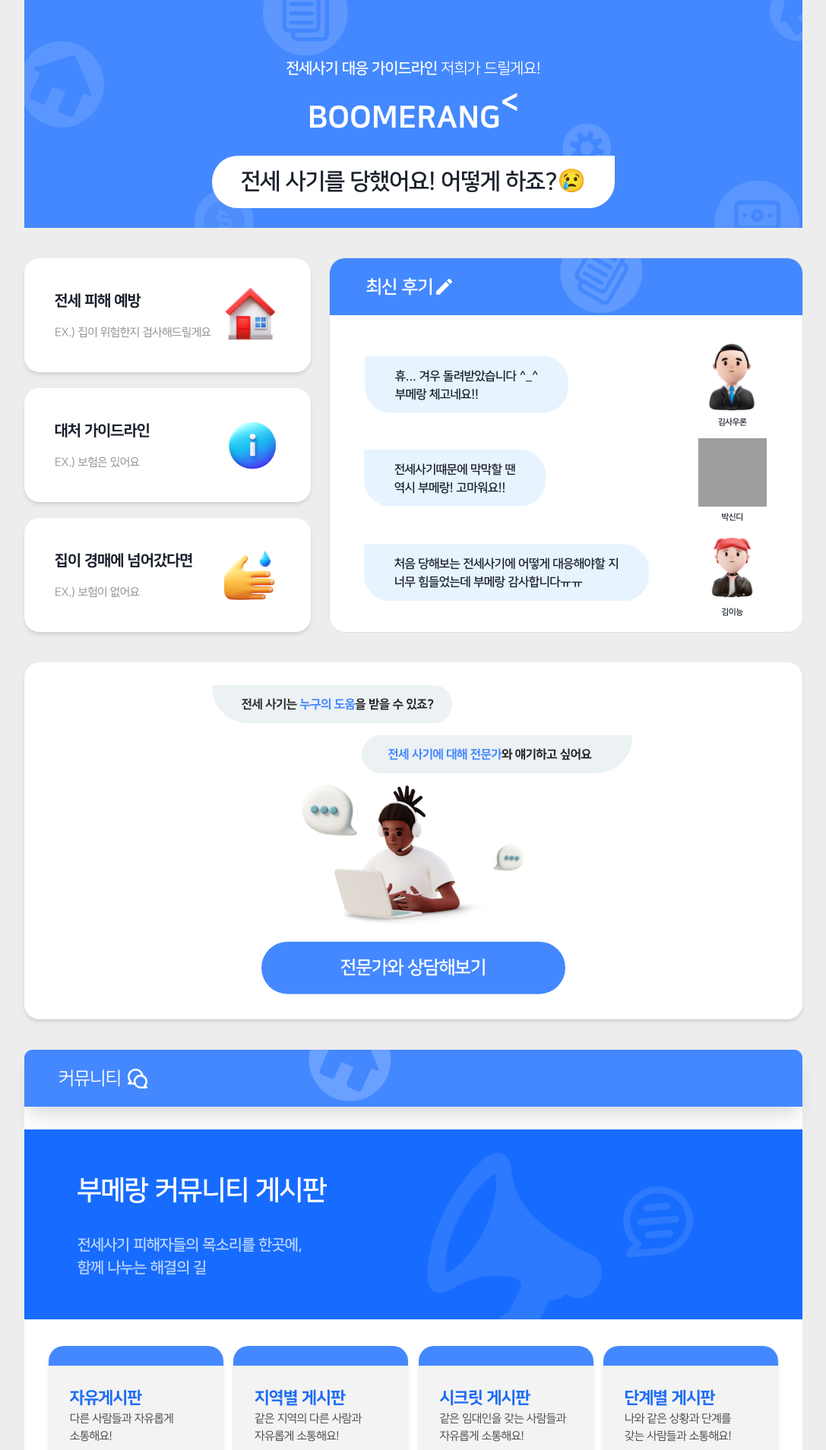
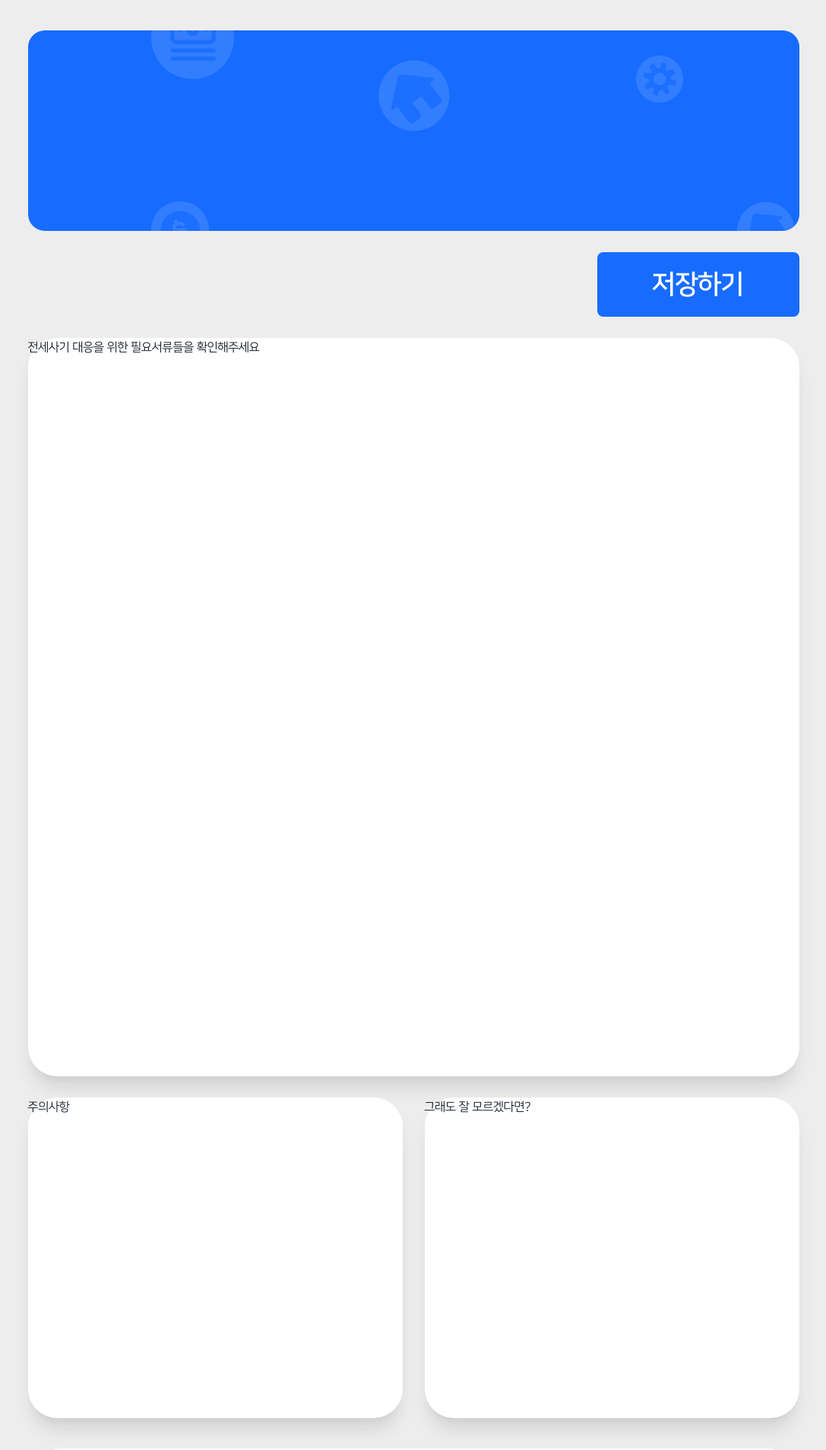
Before and after one commit to kakao-tech-campus-2nd-step3/Team11_FE, a React (Vite) app: page /guideline in a window 1280 px wide. Before the commit this address led to /. Shown: the top 1909 px of the page at 76% size, without its empty margins (96-1183 px from the left). Built offline with nearby package versions, Linux system fonts and the light colour scheme; grey boxes are pictures that could not be loaded.

Commit message:
feat: 가이드라이드 페이지 레이아웃 구현
- Guideline 컴포넌트에서는 가이드라인 페이지의 레이아웃이 한 번에 보이도록 w,h,m 등 레이아웃 관련 값을 Guideline에 배치

```diff
--- /dev/null
+++ b/src/pages/Guideline/index.module.css
@@ -0,0 +1,20 @@
+@keyframes floatrotate {
+    0% {
+        transform: translate(145px, -50px);
+    }
+    50% {
+        transform: translate(150px, -45px);
+    }
+    100% {
+        transform: translate(145px, -50px);
+    }
+}
+
+.guideline {
+    overflow: hidden;
+}
+
+.guideline>svg {
+    animation: floatrotate 4s ease-in-out infinite;
+    /*transform: translate(145px, -50px);*/
+}
--- /dev/null
+++ b/src/pages/Guideline/index.tsx
@@ -0,0 +1,103 @@
+import { BasicLayout } from '@components/commons/BasicLayout';
+
+import React from 'react';
+
+import { BoomerangColors } from '@/utils/colors';
+import { Box, Button, Flex, Text } from '@chakra-ui/react';
+import ProgressBg from '@images/progressBg.svg?react';
+
+import styles from './index.module.css';
+
+export const Guideline = () => (
+  <BasicLayout maxW={1015}>
+    <GuidelineProgressBar mt={10} h={264} />
+    <GuidelineSaveButton w={266} h={85} m="28px 0 28px calc(100% - 266px)" />
+    <GuidelineChecklist h={972} mb={7} />
+    <Flex h={422} justifyContent="space-between" mb={10}>
+      <GuidelineWarning w={493} h={422} />
+      <GuidelineNavHelp w={493} h={422} />
+    </Flex>
+    <GuidelineStatistics h={652} mb={8} />
+    <GuidelineCloseBanner h={302} mb={24} />
+  </BasicLayout>
+);
+
+const GuidelineProgressBar: React.FC<{ mt: number; h: number }> = ({
+  mt,
+  h,
+}) => (
+  <Box
+    className={styles.guideline}
+    mt={mt}
+    h={h}
+    bg={'#176CFF'}
+    borderRadius={22}
+  >
+    <ProgressBg opacity={0.12} />
+  </Box>
+);
+
+const GuidelineSaveButton: React.FC<{
+  w: number;
+  h: number;
+}> = ({ w, h, m }) => (
+  <Button bg={'#176CFF'} borderRadius={8} w={w} h={h} m={m}>
+    <Text color={BoomerangColors.white} fontWeight={700} fontSize={'35px'}>
+      저장하기
+    </Text>
+  </Button>
+);
+
+const GuidelineChecklist: React.FC<{ h: number; mb: number }> = ({ h, mb }) => (
+  <Box
+    boxShadow={'xl'}
+    h={h}
+    mb={mb}
+    bg={BoomerangColors.white}
+    borderRadius={38}
+  >
+    전세사기 대응을 위한 필요서류들을 확인해주세요
+  </Box>
+);
+
+const GuidelineWarning: React.FC<{ w: number; h: number }> = ({ w, h }) => (
+  <Box
+    borderRadius={38}
+    bg={BoomerangColors.white}
+    w={w}
+    h={h}
+    boxShadow={'xl'}
+  >
+    주의사항
+  </Box>
+);
+
+const GuidelineNavHelp: React.FC<{ w: number; h: number }> = ({ w, h }) => (
+  <Box
+    borderRadius={38}
+    bg={BoomerangColors.white}
+    w={w}
+    h={h}
+    boxShadow={'xl'}
+  >
+    그래도 잘 모르겠다면?
+  </Box>
+);
+
+const GuidelineStatistics: React.FC<{ h: number; mb: number }> = ({
+  h,
+  mb,
+}) => (
+  <Box bg={BoomerangColors.white} h={h} borderRadius={45} mb={mb}>
+    2단계 임차권 등기 명령 과정에서 부메랑 사용 평균 2주 감소 되었어요!
+  </Box>
+);
+
+const GuidelineCloseBanner: React.FC<{ h: number; mb: number }> = ({
+  h,
+  mb,
+}) => (
+  <Box bg={BoomerangColors.white} borderRadius={13} h={h} mb={mb}>
+    당신은 혼자가 아닙니다, 부메랑과 함께라면 해결할 수 있어요!
+  </Box>
+);
--- a/src/router.tsx
+++ b/src/router.tsx
@@ -1,11 +1,13 @@
 import React from 'react';
 import { Navigate, Outlet, createBrowserRouter } from 'react-router-dom';
 
+import { Guideline } from '@/pages/Guideline';
 import { Home } from '@/pages/Home';
 
 export const ROUTER_PATH = {
   ROOT: '/',
   USER: '/user',
+  GUIDELINE: '/guideline',
   NOT_FOUND: '*',
 } as const;
 
@@ -16,6 +18,7 @@ const PrivateRoute = (): React.ReactElement => {
 
 export const router = createBrowserRouter([
   { index: true, path: ROUTER_PATH.ROOT, element: <Home /> },
+  { path: ROUTER_PATH.GUIDELINE, element: <Guideline /> },
   {
     element: <PrivateRoute />,
     children: [
```
Also changed, not shown: src/assets/images/progressBg.svg (added).
